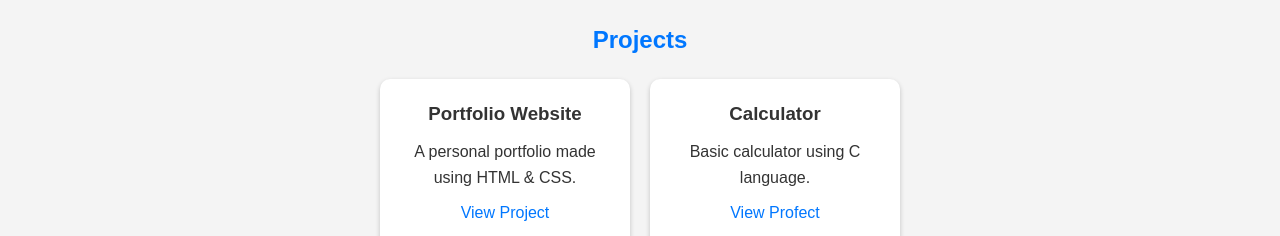
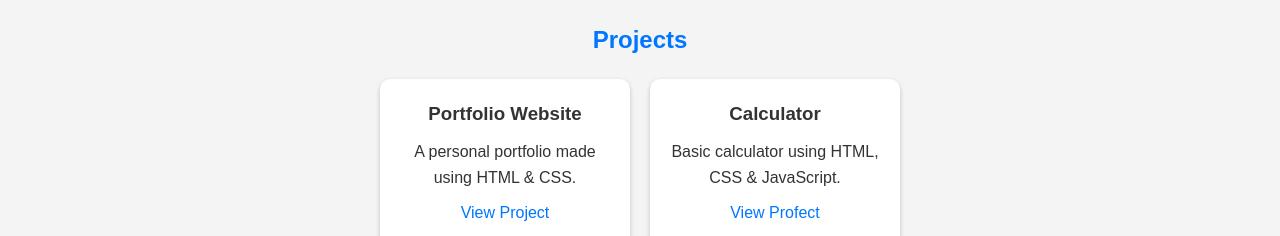
Before and after one commit to CodeByDeepak01/first_project, a plain HTML site: page index.html in a window 1280 px wide. Shown: the part 1120-1356 px from the top of the page. Drawn offline with Linux system fonts and the light colour scheme.

Commit message:
Update index.html

```diff
--- a/index.html
+++ b/index.html
@@ -83,7 +83,7 @@
         </div>
         <div class="card">
           <h3>Calculator</h3>
-          <p>Basic calculator using C language.</p>
+          <p>Basic calculator using HTML, CSS & JavaScript.</p>
           <a href="https://codebydeepak01.github.io/basic_calculator/">View Profect</a>
         </div>
       </div>
```
